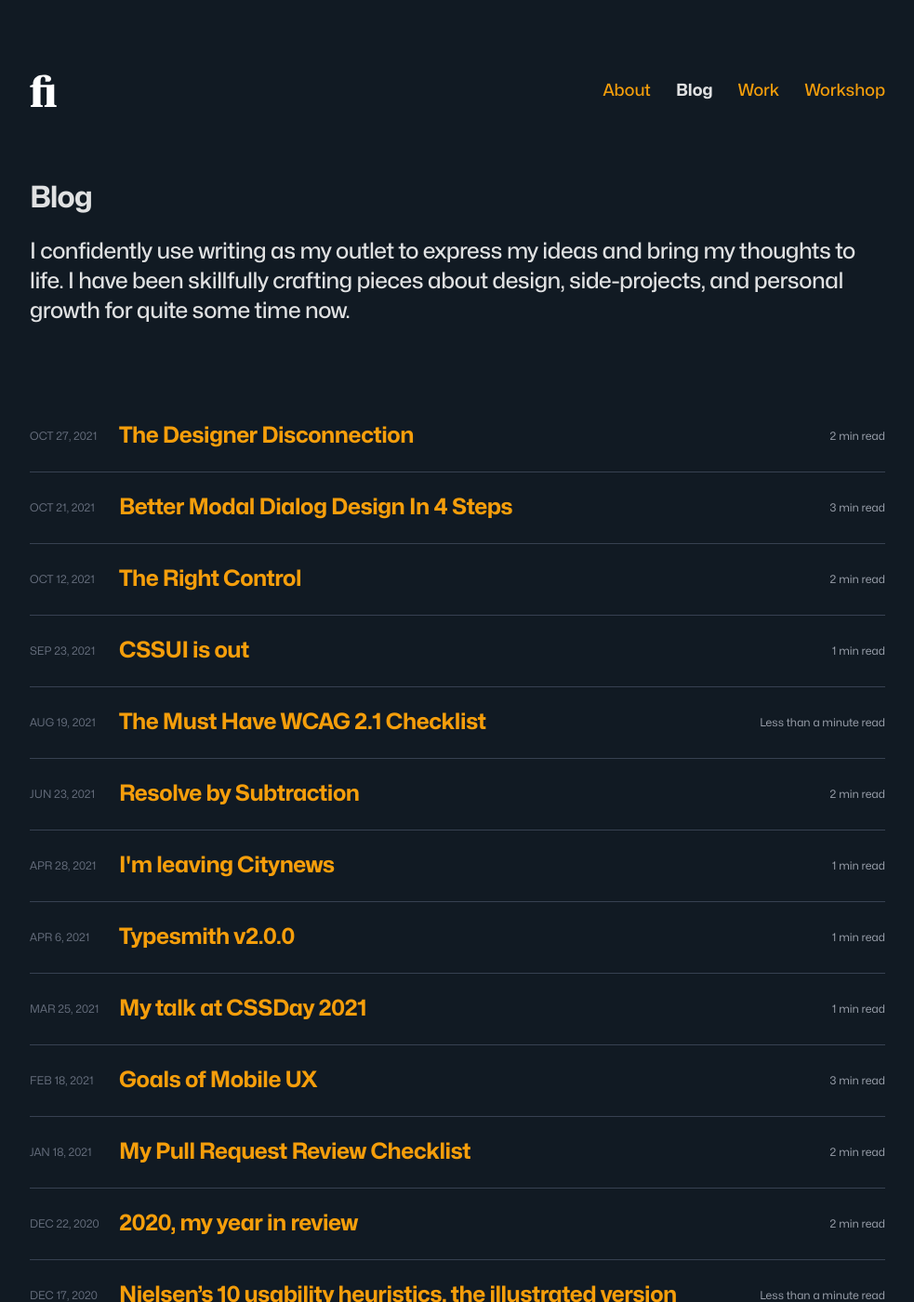
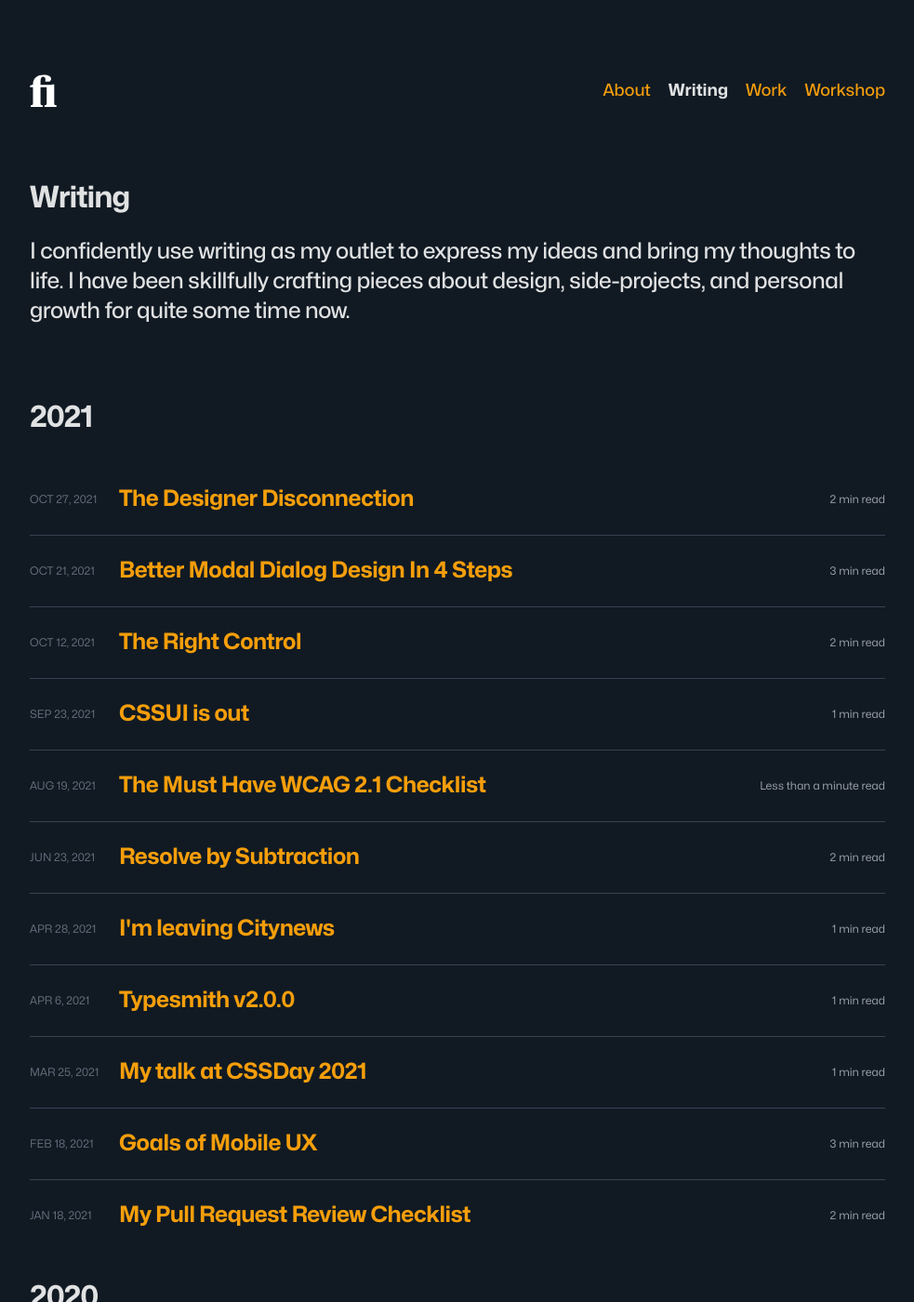
Before and after one commit to zetareticoli/fi, a Jekyll site: the page built from writing.html, in a window 1280 px wide and 1400 px high. Shown: the whole window at 93% size, without its empty margins (148-1131 px from the left). Built offline with Jekyll 4.4.1, drawn with Linux system fonts in a browser that asks for light colours.

Commit message:
Group blog posts by year

```diff
--- a/_config.yml
+++ b/_config.yml
@@ -77,8 +77,8 @@
 navigation:
 - text: About
   url: /about/
-- text: Blog
-  url: /blog/
+- text: Writing
+  url: /writing/
 - text: Work
   url: /work/
 - text: Workshop
--- a/_config_dev.yml
+++ b/_config_dev.yml
@@ -82,8 +82,8 @@
 navigation:
 - text: About
   url: /about/
-- text: Blog
-  url: /blog/
+- text: Writing
+  url: /writing/
 - text: Work
   url: /work/
 - text: Workshop
--- a/blog.html
+++ b/writing.html
@@ -1,13 +1,20 @@
 ---
 layout: page
-headline: Blog
+headline: Writing
 lead: I confidently use writing as my outlet to express my ideas and bring my thoughts to life. I have been skillfully crafting pieces about design, side-projects, and personal growth for quite some time now.
 ---
 
 <section class="spacing-sections">
-  {% for post in site.posts %}
-    {% include post-list.html %}
-  {% endfor %}
+  {% assign postsByYear =
+    site.posts | group_by_exp:"post", "post.date | date: '%Y'" %}
+    {% for year in postsByYear %}
+  <h1>{{ year.name }}</h1>
+    <ul>
+      {% for post in year.items %}
+        {% include post-list.html %}
+      {% endfor %}
+    </ul>
+{% endfor %}
 </section>
 
 {% include box-subscribe.html %}
```
Also changed, not shown: 1 other file.
